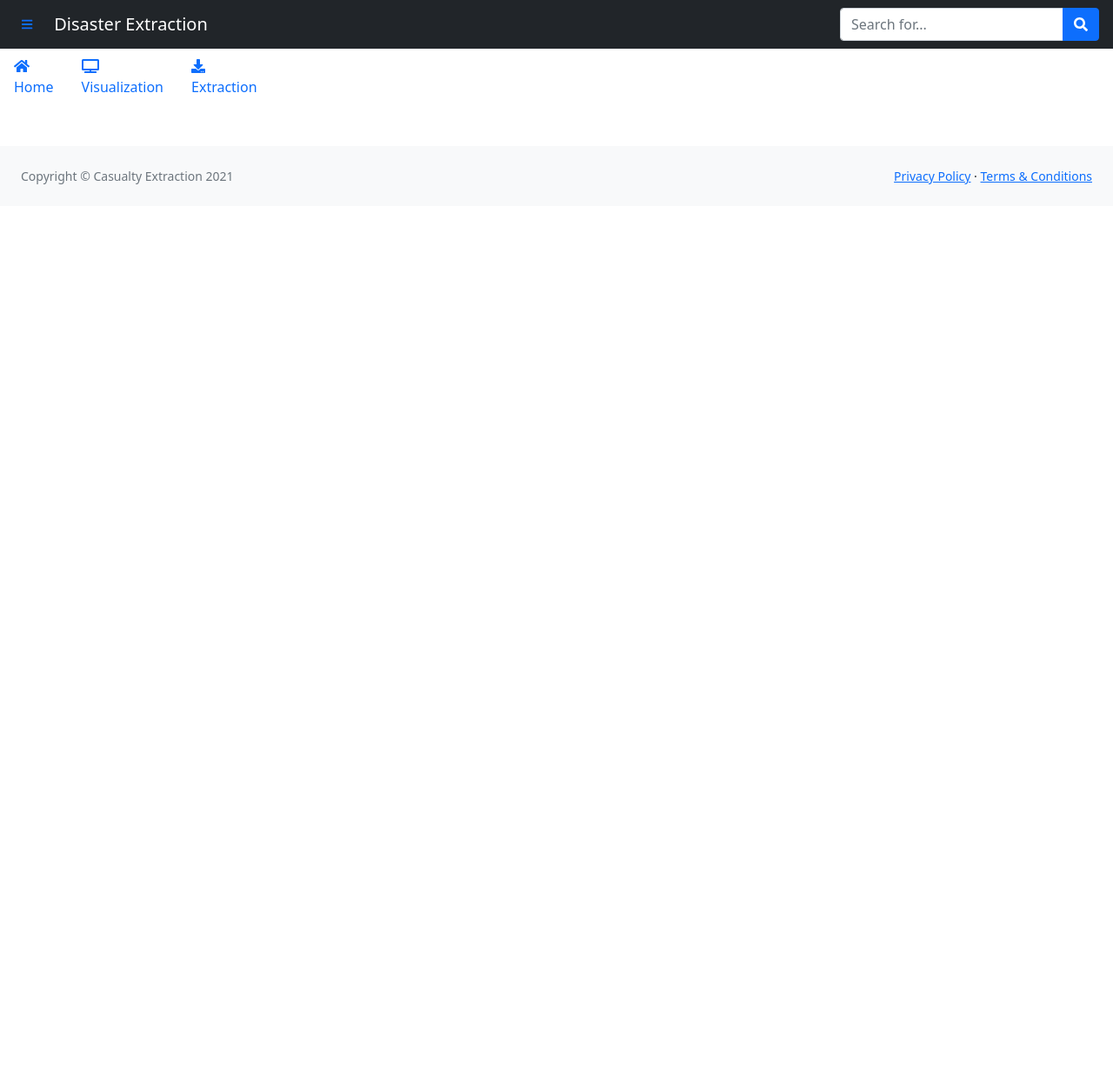
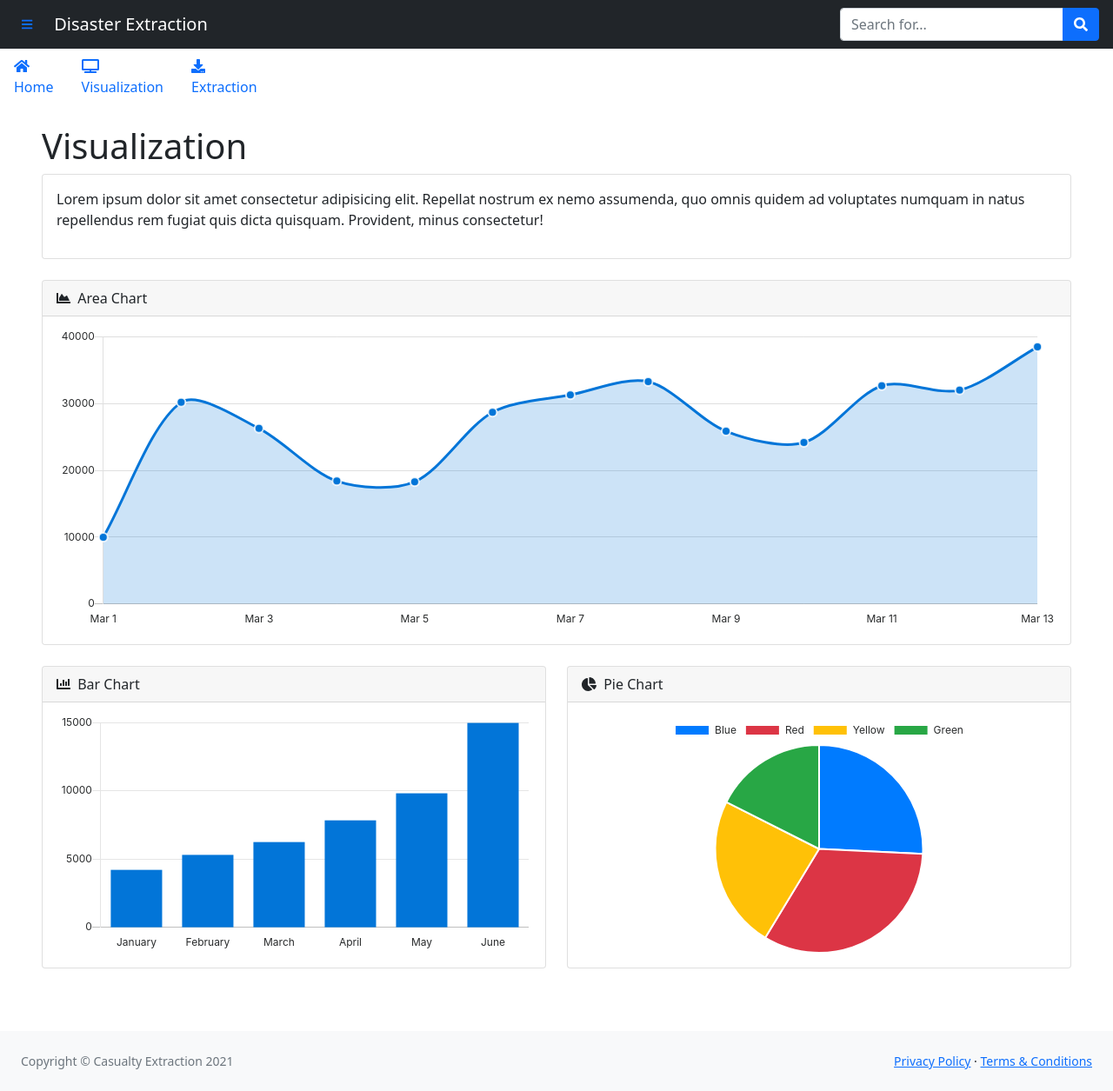
Before and after one commit to Imsanskar/Casualty-Extraction, a Django app: page /graph/ in a window 1280 px wide. Shown: the whole page at 87% size. Before the commit the page ends 212 px from the top, so only its background shows below. Run offline with Django 3.2, Linux system fonts and the light colour scheme; some libraries are stand-ins or nearby versions.

Commit message:
Visualization page added

```diff
--- a/DeathExtraction/newsextraction/modules/utils.py
+++ b/DeathExtraction/newsextraction/modules/utils.py
@@ -42,7 +42,7 @@ def extractInfo(newsStory:str) -> DataExtractor:
 
 #scrape rss feed
 def initial_check():
-	url_link = "https://rss.app/feeds/yFs0G2UqM99XcVMK.xml"
+	url_link = "https://rss.app/feeds/NZxckjuk8A0VhGpG.xml"
 	# create your own rss here
 	# get all the links of news title
 	links = []
--- a/DeathExtraction/newsextraction/templates/base.html
+++ b/DeathExtraction/newsextraction/templates/base.html
@@ -112,7 +112,7 @@
 		async>
 		</script>
 
-	{% block locationScript %}
+	{% block script %}
 
 	{% endblock %}
 
--- a/DeathExtraction/newsextraction/templates/newsextraction/index.html
+++ b/DeathExtraction/newsextraction/templates/newsextraction/index.html
@@ -80,7 +80,7 @@
 {% endblock %}
 
 
-{% block locationScript %}
+{% block script %}
 	<script>
 		let locationList = []
 		{% for news in newsList %}
--- a/DeathExtraction/newsextraction/templates/newsextraction/visualization.html
+++ b/DeathExtraction/newsextraction/templates/newsextraction/visualization.html
@@ -1,8 +1,56 @@
 {% extends "base.html" %}
+{% load static %}
 
 {% block body %}
 
+<main>
+	<div class="container-fluid px-4">
+		<h1 class="mt-4">Visualization</h1>
+		<div class="card mb-4">
+			<div class="card-body">
+				<p>Lorem ipsum dolor sit amet consectetur adipisicing elit. Repellat nostrum ex nemo
+					assumenda, quo omnis quidem ad voluptates numquam in natus repellendus rem fugiat quis
+					dicta quisquam. Provident, minus consectetur!</p>
+			</div>
+		</div>
 
+		<div class="card mb-4">
+			<div class="card-header">
+				<i class="fas fa-chart-area me-1"></i>
+				Area Chart
+			</div>
+			<div class="card-body"><canvas id="myAreaChart" width="100%" height="30"></canvas></div>
+		</div>
+		<div class="row">
+			<div class="col-lg-6">
+				<div class="card mb-4">
+					<div class="card-header">
+						<i class="fas fa-chart-bar me-1"></i>
+						Bar Chart
+					</div>
+					<div class="card-body"><canvas id="myBarChart" width="100%" height="50"></canvas></div>
+				</div>
+			</div>
+			<div class="col-lg-6">
+				<div class="card mb-4">
+					<div class="card-header">
+						<i class="fas fa-chart-pie me-1"></i>
+						Pie Chart
+					</div>
+					<div class="card-body"><canvas id="myPieChart" width="100%" height="50"></canvas></div>
+				</div>
+			</div>
+		</div>
+	</div>
+</main>
 
 
 {% endblock %}
+
+
+{% block script %}
+    <script src="{% static 'js/area-chart.js' %}"></script>
+    <script src="{% static 'js/bar-chart.js' %}"></script>
+    <script src="{% static 'js/pie-chart.js' %}"></script>
+
+{% endblock %}
```
